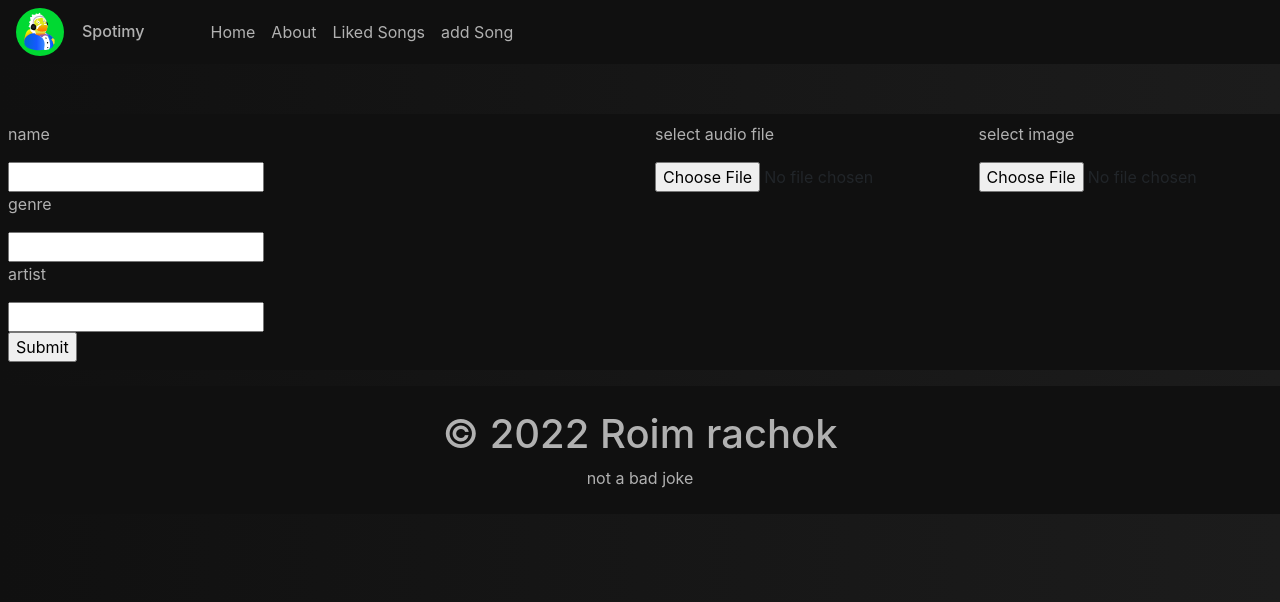
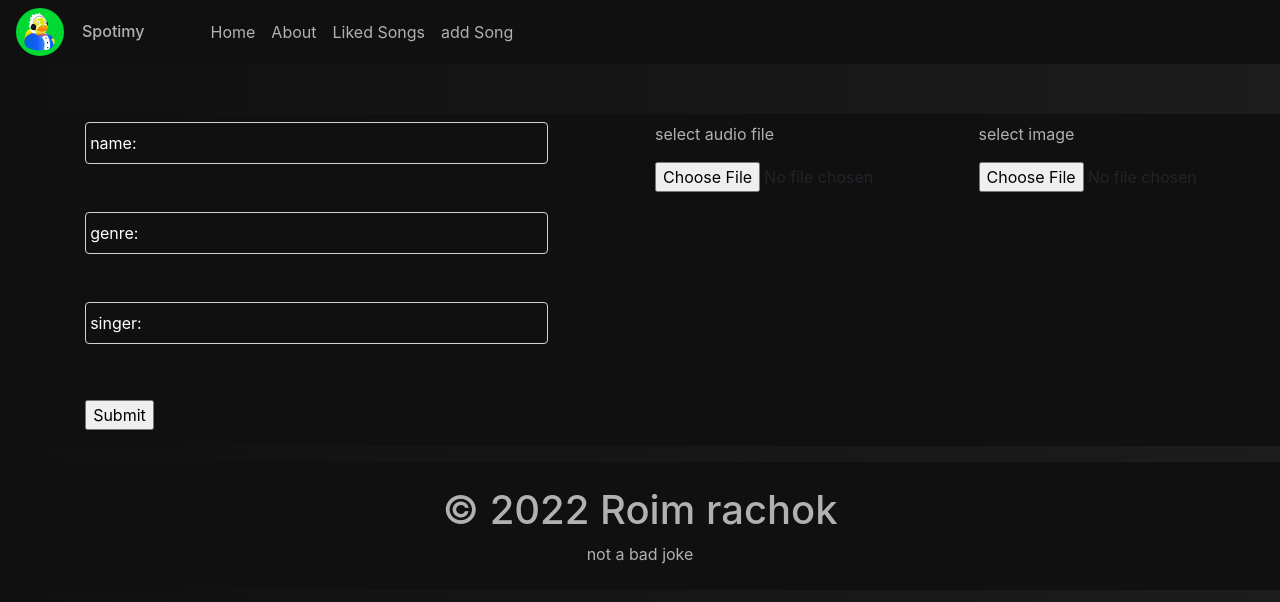
Before and after one commit to 02roeeNnavon/spotimy2, a React (Create React App) app in the folder client/: page /addSong in a window 1280 px wide. Shown: the top 602 px of the page. Built offline with nearby package versions, Linux system fonts and the light colour scheme.

Commit message:
style add song

```diff
--- a/client/src/pages/CreateSongPage.jsx
+++ b/client/src/pages/CreateSongPage.jsx
@@ -8,18 +8,36 @@ export default class CreateSongPage extends Component {
       <form>
         <div className="row mb-3 p-2 flex-lg-row flex-sm-column bg-header">
           <div className="col-md-6">
-            <p className="text-defult">name</p>
-            <input type="text" />
-            <p className="text-defult">genre</p>
-            <input type="text" />
-            <p className="text-defult">artist</p>
-            <input type="text" />
-            <br />
-            <input type="button" value="Submit" onClick={this.handleSubmit} />
+            <input
+              type="text"
+              className="w-75 mx-auto mb-5 search-bar py-2 px-1"
+              placeholder="name:"
+            />
+
+            <input
+              type="text"
+              className="w-75 mx-auto mb-5 search-bar py-2 px-1"
+              placeholder="genre:"
+            />
+
+            <input
+              type="text"
+              className="w-75 mx-auto mb-5 search-bar py-2 px-1"
+              placeholder="singer:"
+            />
+
+            <div className="w-75 mx-auto">
+              <input type="button" value="Submit" onClick={this.handleSubmit} className="mx-auto my-2 "/>
+            </div>
           </div>
           <div className="col-md-3">
             <p className="text-defult">select audio file</p>
-            <input type="file" id="soundFile" accept="audio/*" />
+            <input
+              type="file"
+              id="soundFile"
+              accept="audio/*"
+              className="w-100"
+            />
           </div>
           <div className="col-md-3">
             <p className="text-defult">select image</p>
```
